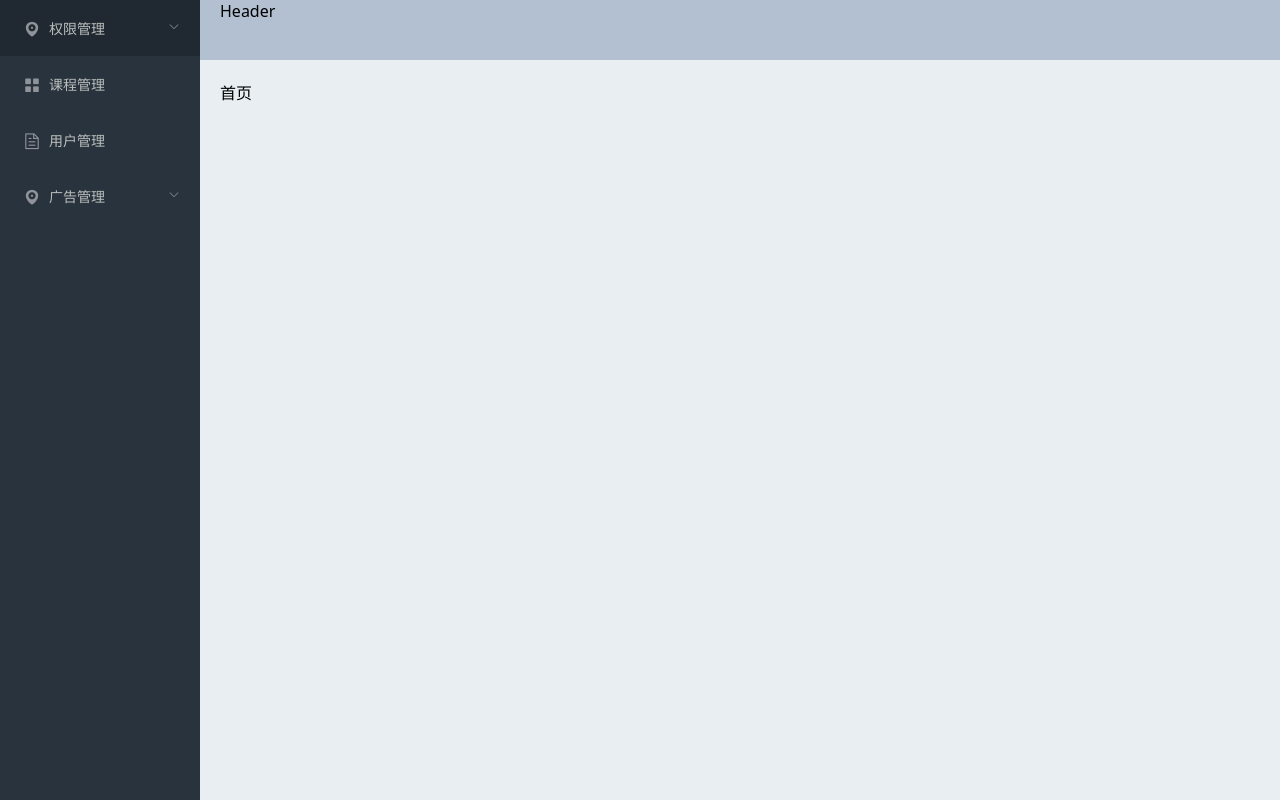
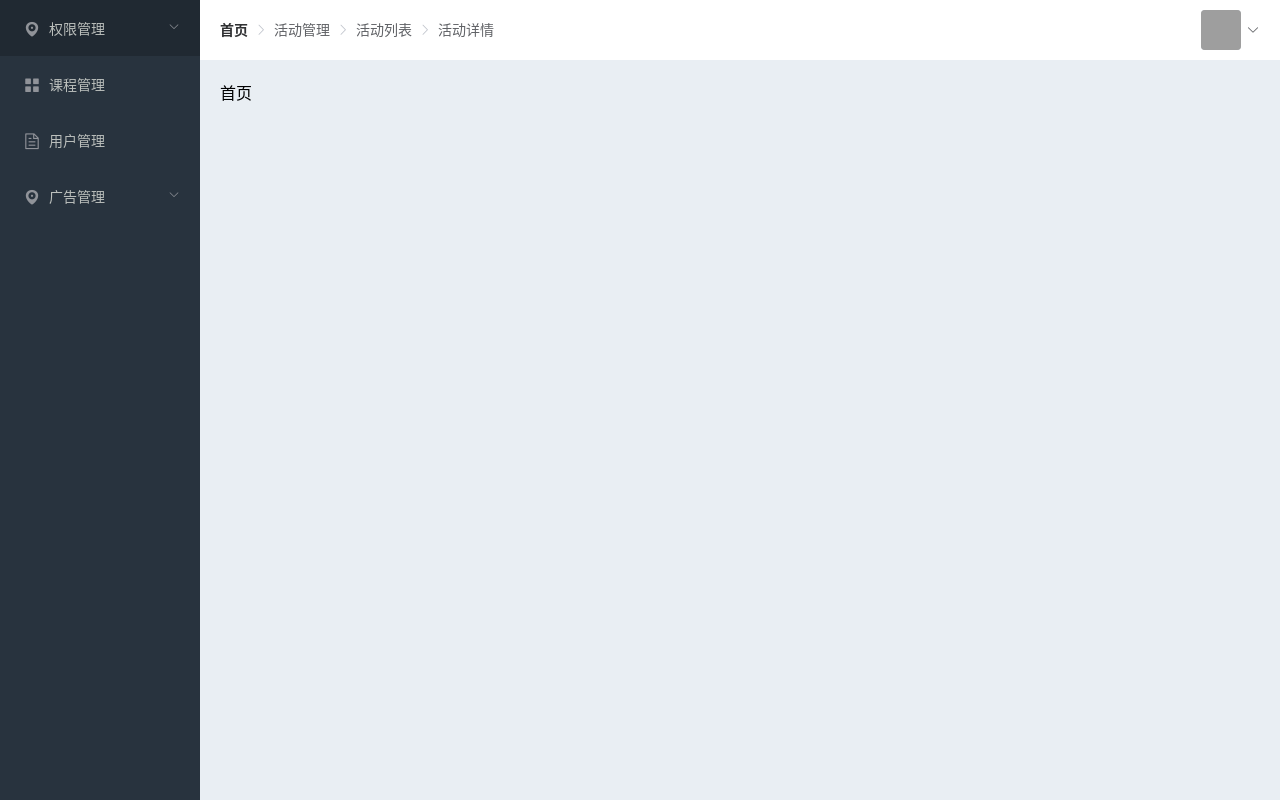
Before and after one commit to ppambler/edu-boss-fed, a Vue app: page /#/ in a window 1280 px wide. Built offline with nearby package versions, Linux system fonts and the light colour scheme; grey boxes are pictures that could not be loaded.

Commit message:
布局-头部 Header

```diff
--- /dev/null
+++ b/src/layout/components/app-header.vue
@@ -0,0 +1,44 @@
+<template>
+  <div class="header">
+    <el-breadcrumb separator-class="el-icon-arrow-right">
+      <el-breadcrumb-item :to="{ path: '/' }">首页</el-breadcrumb-item>
+      <el-breadcrumb-item>活动管理</el-breadcrumb-item>
+      <el-breadcrumb-item>活动列表</el-breadcrumb-item>
+      <el-breadcrumb-item>活动详情</el-breadcrumb-item>
+    </el-breadcrumb>
+    <el-dropdown>
+      <span class="el-dropdown-link">
+        <el-avatar
+          shape="square"
+          :size="40"
+          src="https://cube.elemecdn.com/9/c2/f0ee8a3c7c9638a54940382568c9dpng.png"
+        ></el-avatar>
+        <i class="el-icon-arrow-down el-icon--right"></i>
+      </span>
+      <el-dropdown-menu slot="dropdown">
+        <el-dropdown-item>用户ID</el-dropdown-item>
+        <el-dropdown-item divided>退出</el-dropdown-item>
+      </el-dropdown-menu>
+    </el-dropdown>
+  </div>
+</template>
+
+<script lang="ts">
+import Vue from 'vue'
+export default Vue.extend({
+  name: 'AppHeader'
+})
+</script>
+
+<style lang="scss" scoped>
+.header {
+  height: 100%;
+  display: flex;
+  align-items: center;
+  justify-content: space-between;
+  .el-dropdown-link {
+    display: flex;
+    align-items: center;
+  }
+}
+</style>
--- a/src/layout/index.vue
+++ b/src/layout/index.vue
@@ -2,7 +2,9 @@
   <el-container>
     <el-aside width="200px"> <app-aside /></el-aside>
     <el-container>
-      <el-header>Header</el-header>
+      <el-header>
+        <app-header />
+      </el-header>
       <el-main> <router-view /> </el-main>
     </el-container>
   </el-container>
@@ -11,10 +13,12 @@
 <script lang="ts">
 import Vue from 'vue'
 import AppAside from './components/app-aside.vue'
+import AppHeader from './components/app-header.vue'
 export default Vue.extend({
   name: 'LayoutIndex',
   components: {
-    AppAside
+    AppAside,
+    AppHeader
   }
 })
 </script>
@@ -22,13 +26,13 @@
 <style lang="scss" scoped>
 .el-container {
   min-height: 100vh;
-  min-width: 980px;
+  /* min-width: 980px; */
 }
 .el-aside {
   background: #d3dce6;
 }
 .el-header {
-  background: #b3c0d1;
+  background: #fff;
 }
 .el-main {
   background: #e9eef3;
--- a/src/styles/index.scss
+++ b/src/styles/index.scss
@@ -3,7 +3,7 @@
 
 // globals
 html {
-  font-family: $font-family;
+  font-family: $font-hei;
   -webkit-text-size-adjust: 100%;
   -webkit-tap-highlight-color: rgba(0, 0, 0, 0);
   // better Font Rendering
```
